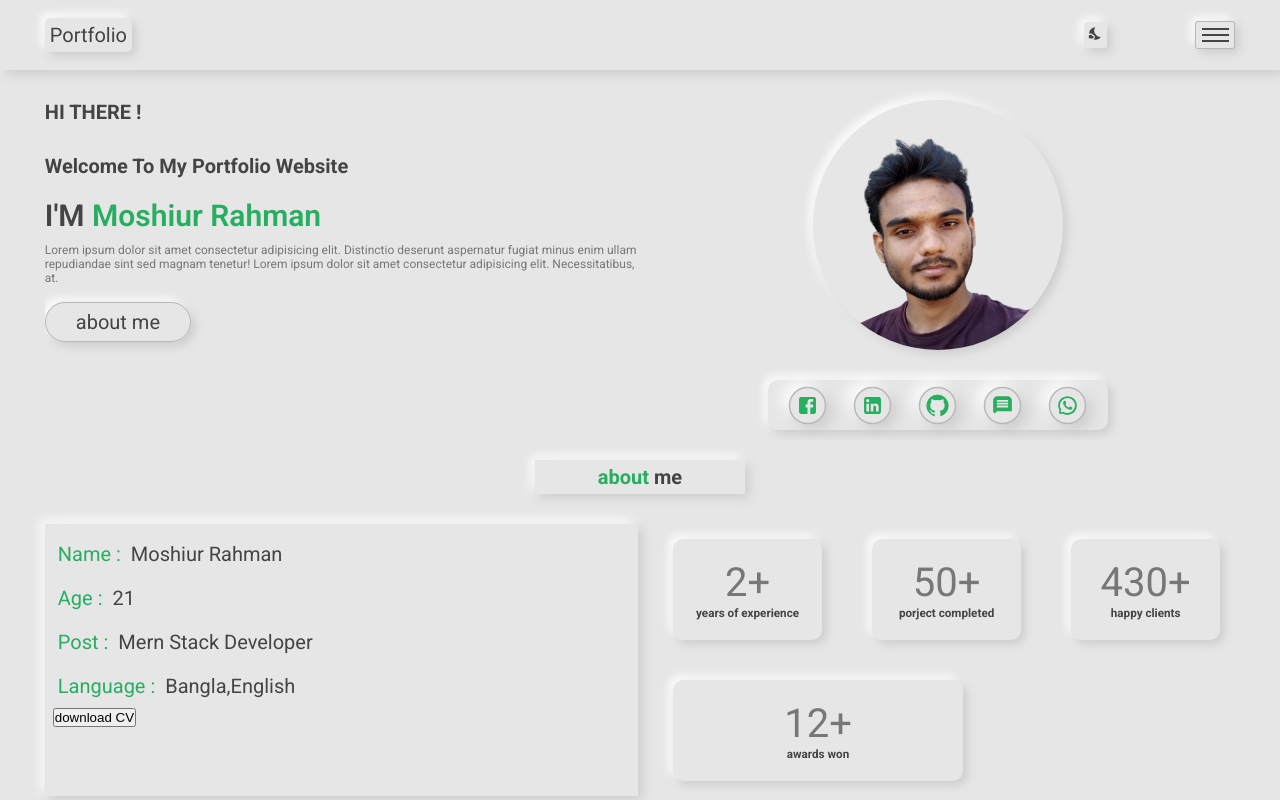
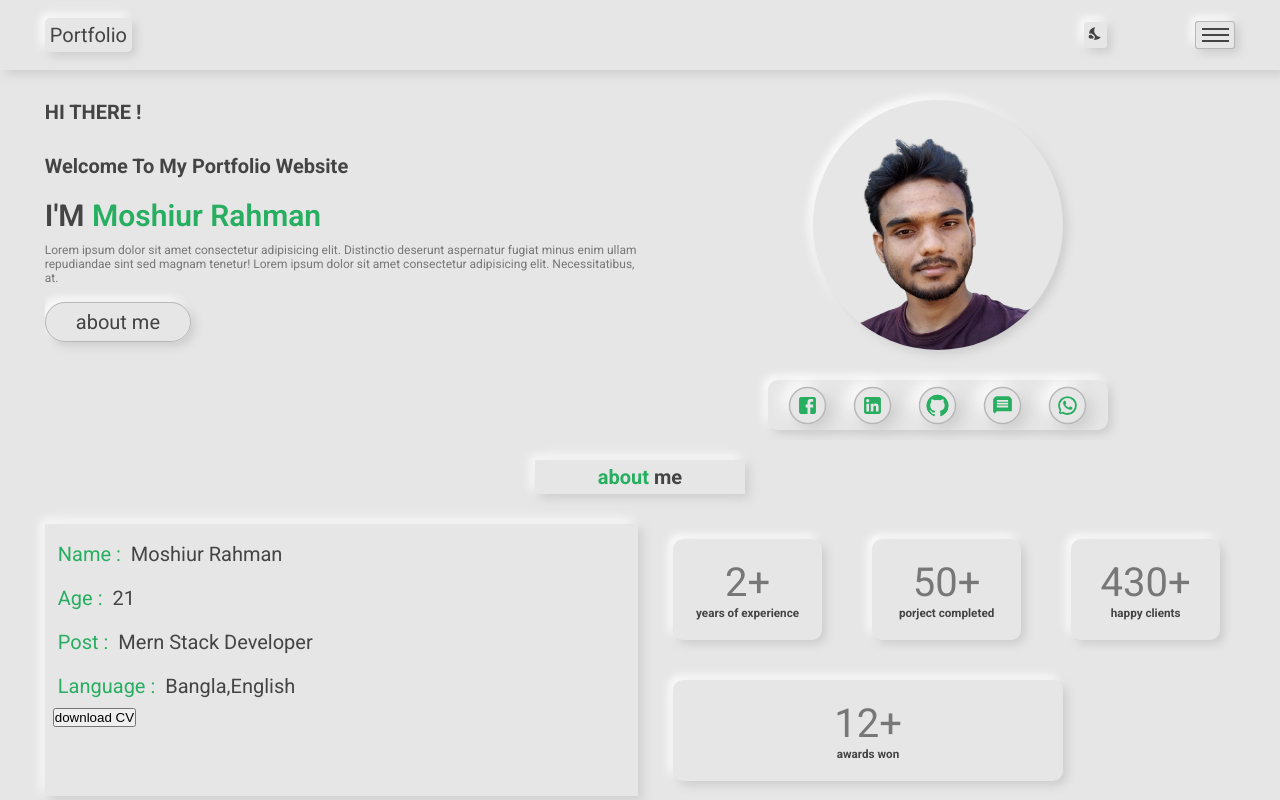
Before and after one commit to dev-moshiur/portfolio, a React (Create React App) app: page / in a window 1280 px wide. Shown: the top 800 px of the page. Built offline with nearby package versions, Linux system fonts and the light colour scheme.

Commit message:
commited

```diff
--- a/src/components/pages/portfolio/portfolio.scss
+++ b/src/components/pages/portfolio/portfolio.scss
@@ -24,7 +24,7 @@
 .box{
     overflow: hidden;
     margin: 1.5rem;
-    max-width: 25rem;
+    max-width: 35rem;
 
 
     color: var(--black);
```
